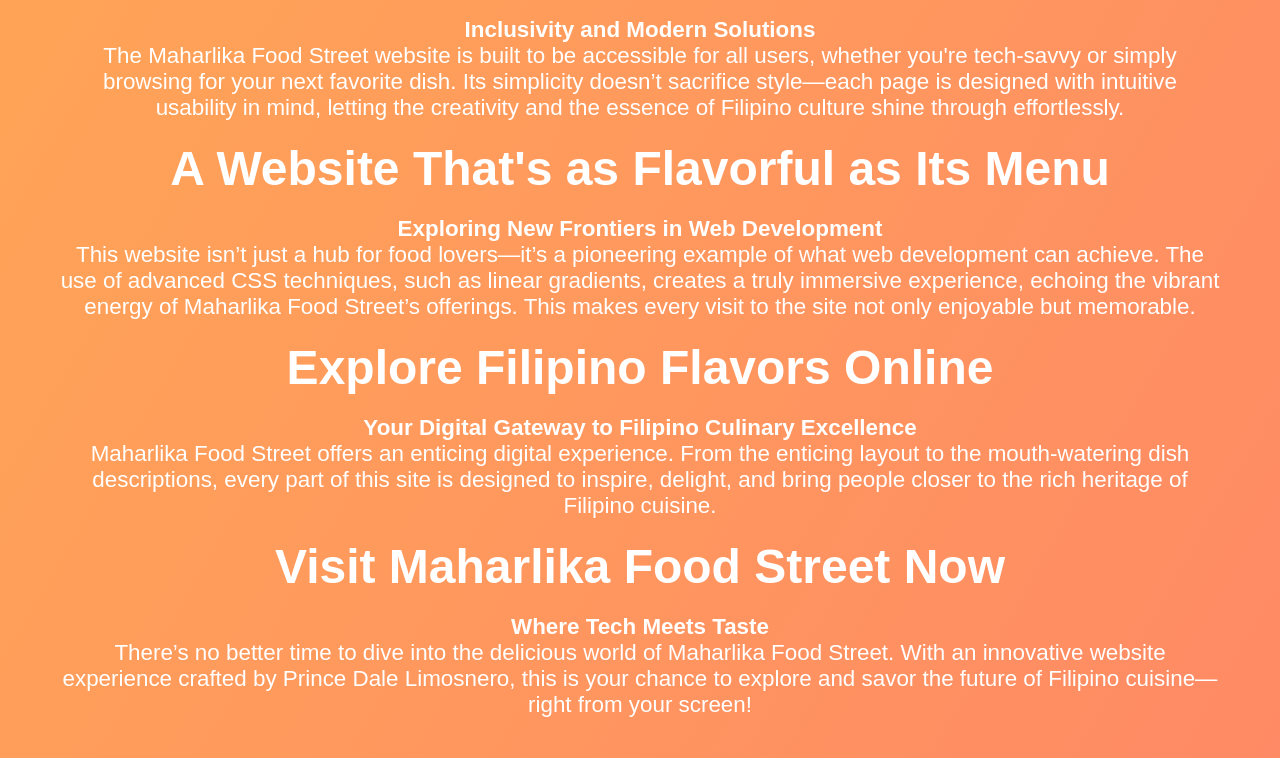
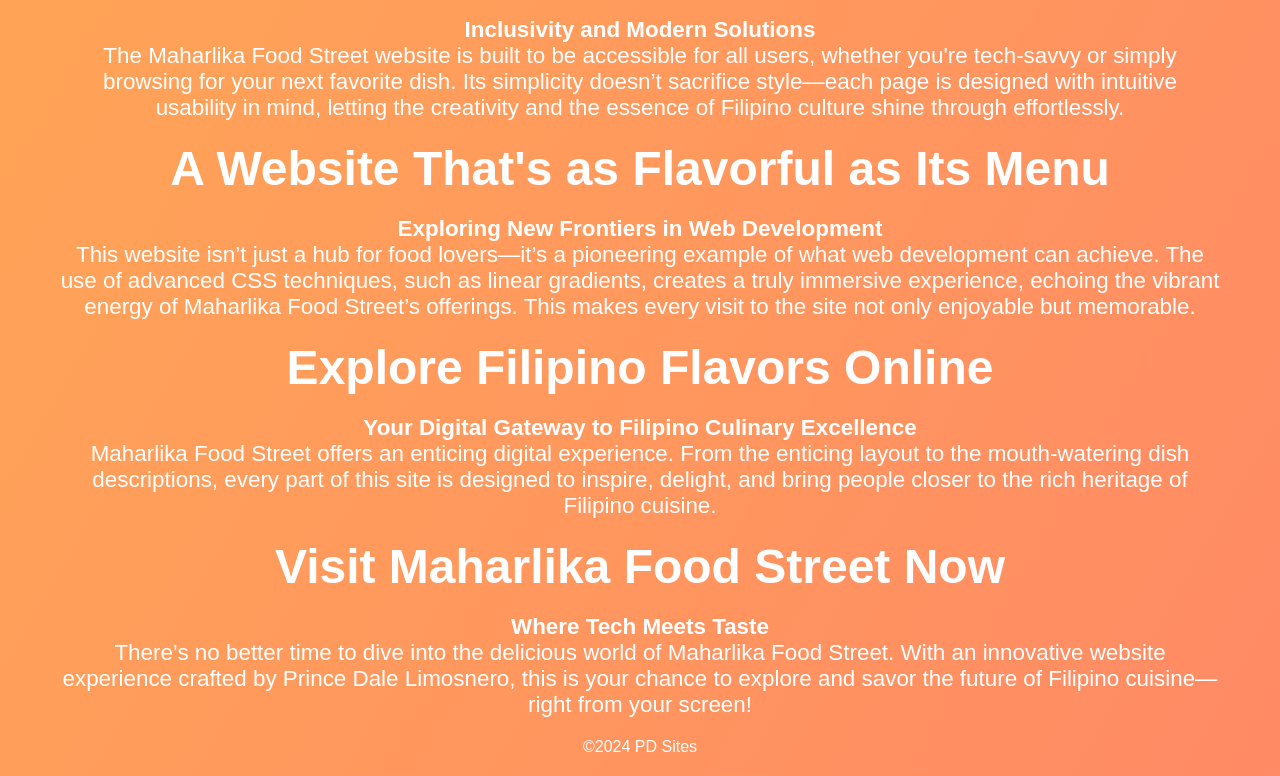
Before and after one commit to PrinceDale99/pt, a plain HTML site: page gss.html in a window 1280 px wide. Shown: the part 2080-2856 px from the top of the page. Drawn offline with Linux system fonts and the light colour scheme.

Commit message:
Update gss.html

```diff
--- a/gss.html
+++ b/gss.html
@@ -126,5 +126,7 @@
 
 
     </section>
+
 </body>
+<footer>©2024 PD Sites</footer>
 </html>
```
